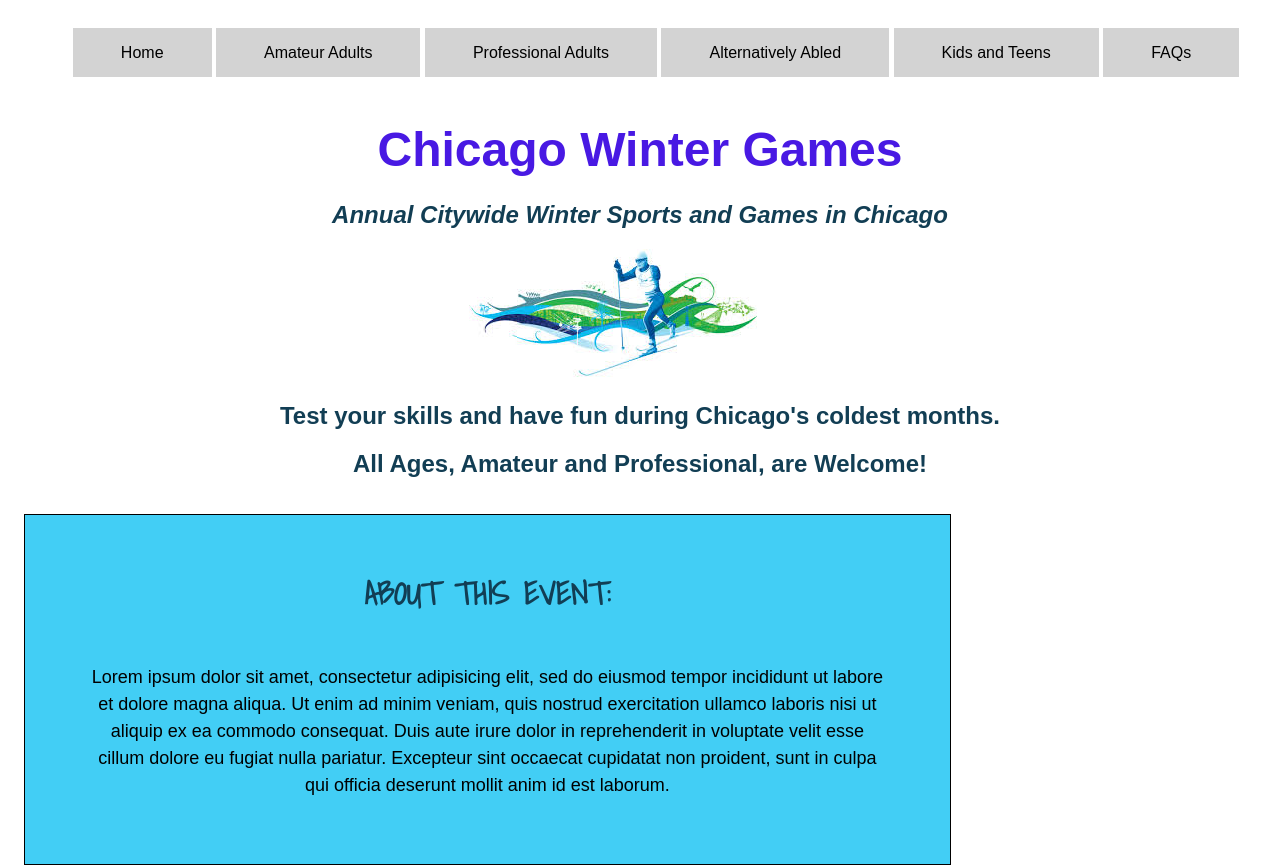
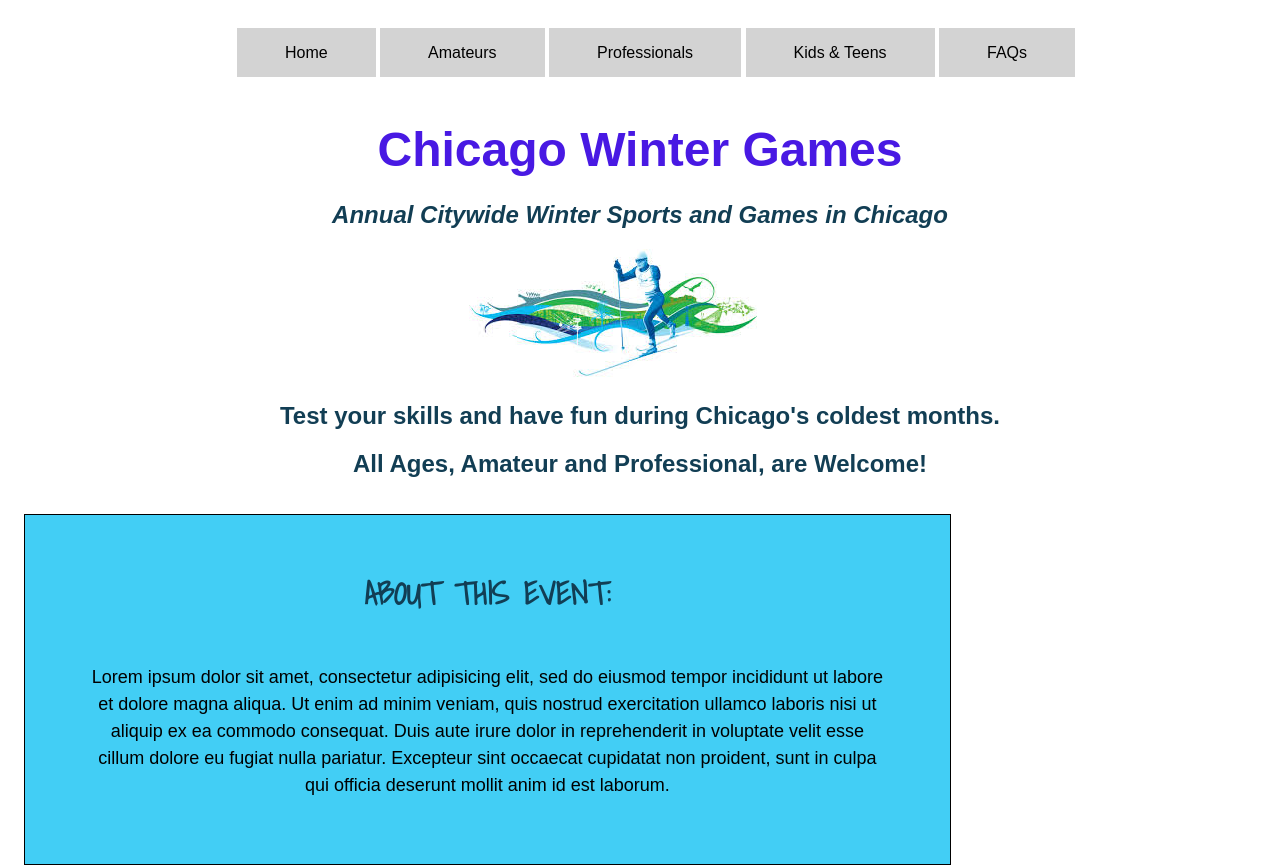
Before and after one commit to margoart/margoart.github.io, a plain HTML site: page unit_8/index.html in a window 1280 px wide. Shown: the top 868 px of the page. Drawn offline with Linux system fonts and the light colour scheme.

Commit message:
Update index.html

```diff
--- a/unit_8/index.html
+++ b/unit_8/index.html
@@ -3,16 +3,19 @@
 	<head>
 		<title>Chicago Winter Games</title>
 		<link rel="stylesheet" type="text/css" href="css/style.css">
+		<meta name="viewport" content="width=device-width, initialscale=1">
+		<!--[if lt IE 9]>
+			<script src-"bower_component/html5shiv/dist/html5.js"></script>
+		<![endif]-->
 	</head>
 
 <body>
 	<div>
 		<nav class="clearfix">
 			<a href="#">Home</a>
-			<a href="#">Amateur Adults</a>
-			<a href="#">Professional Adults</a>
-			<a href="#">Alternatively Abled</a>
-			<a href="#">Kids and Teens</a>
+			<a href="#">Amateurs</a>
+			<a href="#">Professionals</a>
+			<a href="#">Kids & Teens</a>
 			<a href="#">FAQs</a>
 		</nav>
 	</div>
@@ -46,7 +49,7 @@
 		proident, sunt in culpa qui officia deserunt mollit anim id est laborum.</p></aside>
 
 	<footer>
-    Contact me: <a href="mailto:margo387@gmail.com?
+    <p>Contact me: <a href="mailto:margo387@gmail.com?
 	subject=Website Test for Sarah">
 	fake@fake.com</a></p>
     </footer>
```
